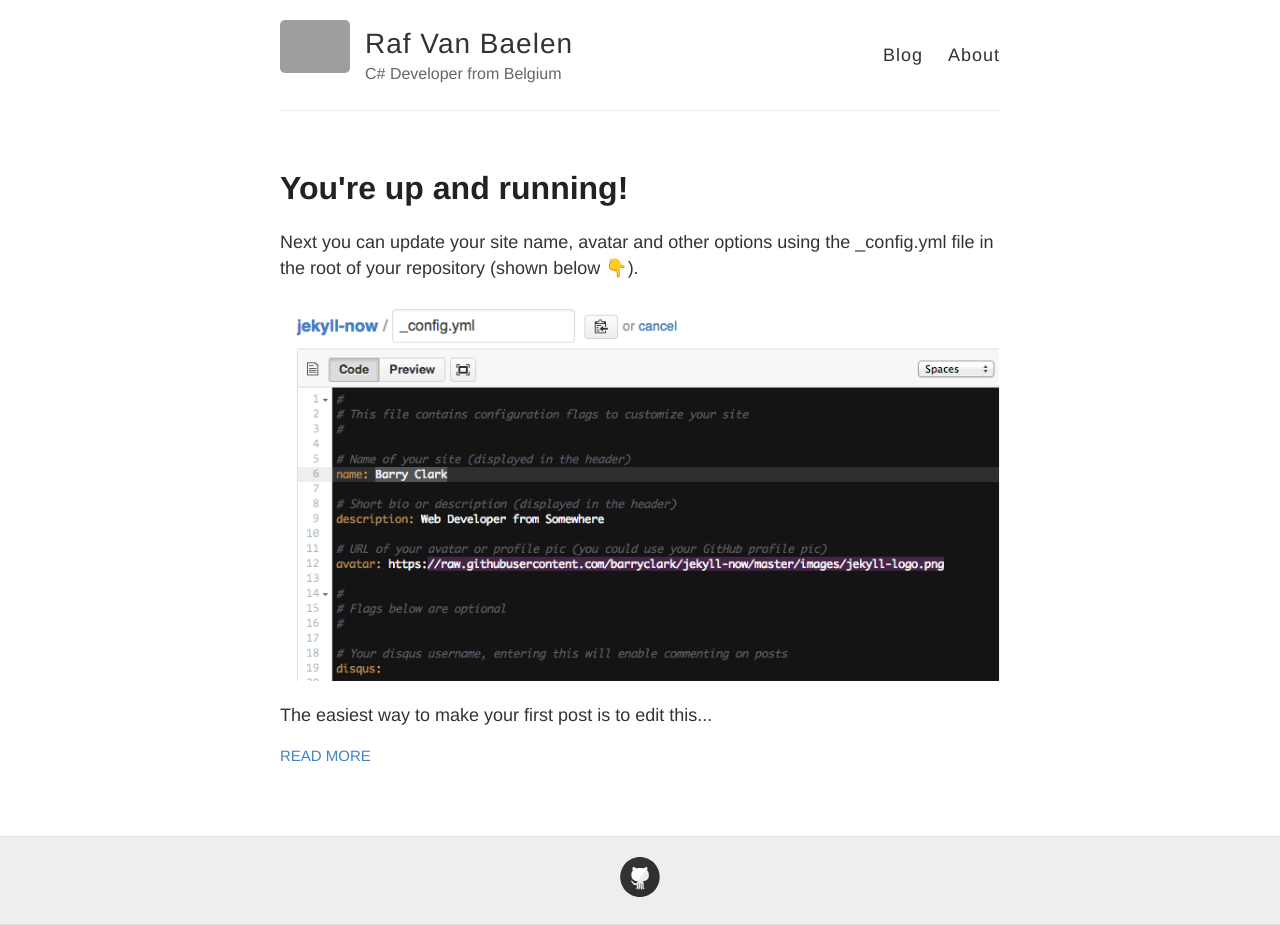
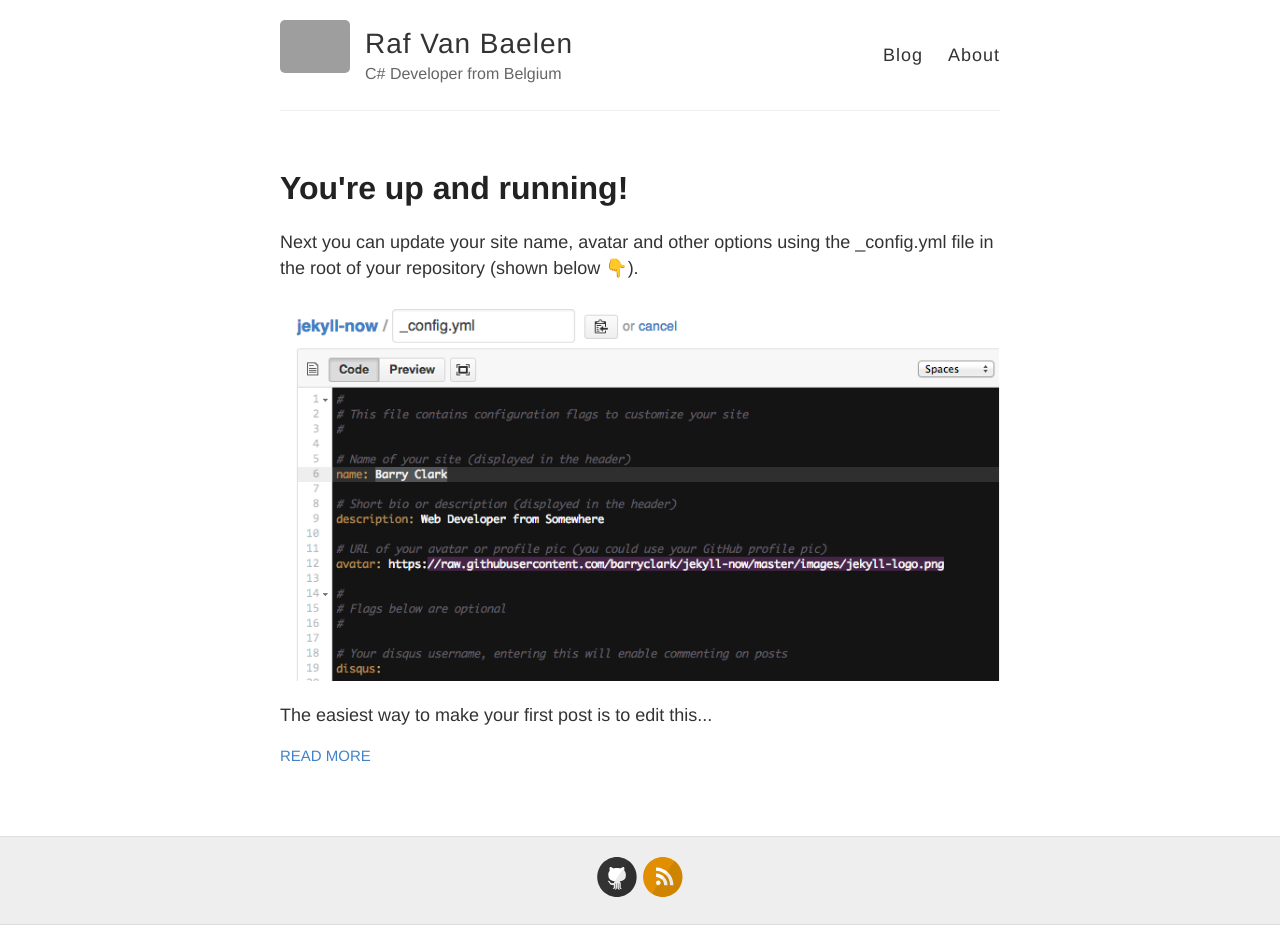
Before and after one commit to Rafvb/rafvb.github.io, a Jekyll site: the page built from index.html, in a window 1280 px wide. Built offline with Jekyll 4.4.1, drawn with Linux system fonts in a browser that asks for light colours; emoji names are drawn with the system emoji font; grey boxes are pictures that could not be loaded.

Commit message:
Updated _config.yml

```diff
--- a/_config.yml
+++ b/_config.yml
@@ -25,7 +25,7 @@ footer-links:
   instagram:
   linkedin:
   pinterest:
-  rss: # just type anything here for a working RSS icon, make sure you set the "url" above!
+  rss: rafvb # just type anything here for a working RSS icon, make sure you set the "url" above!
   twitter:
   stackoverflow: # your stackoverflow profile, e.g. "users/50476/bart-kiers"
 
```
